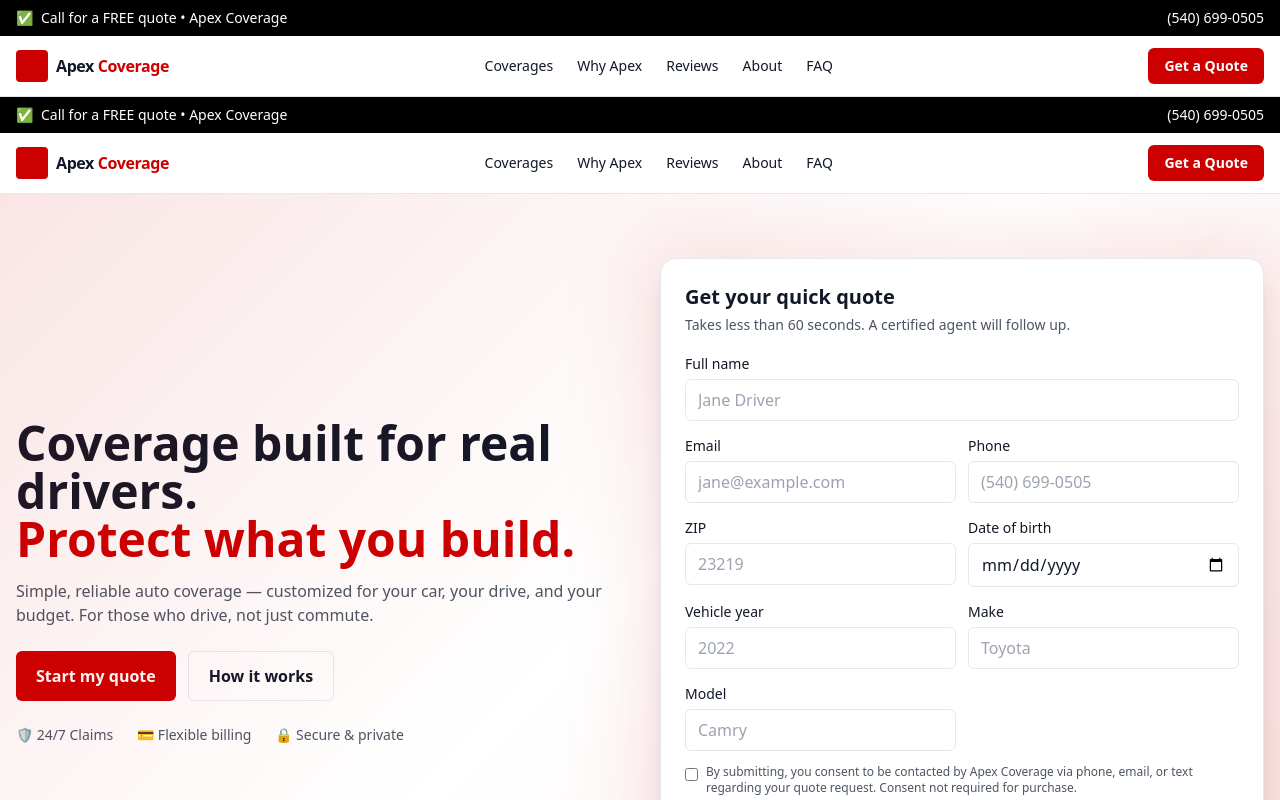
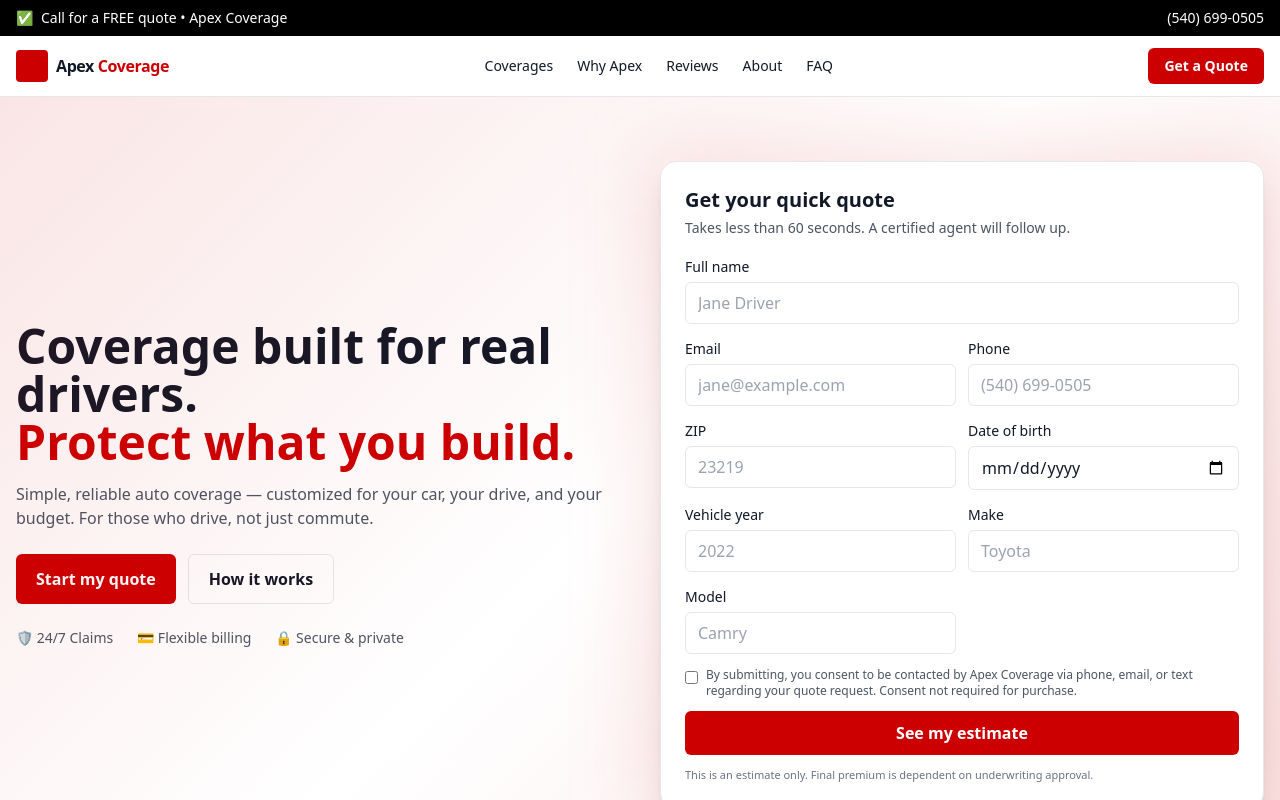
Before and after one commit to apexcoverage/Apex-Coverage-Site, a Next.js app: page / in a window 1280 px wide. Shown: the top 800 px of the page. Built offline with nearby package versions, Linux system fonts and the light colour scheme.

Commit message:
Update ApexCoverageSite.tsx

```diff
--- a/components/ApexCoverageSite.tsx
+++ b/components/ApexCoverageSite.tsx
@@ -51,51 +51,19 @@ export default function ApexCoverageSite() {
   }
 
   return (
-    <div className="min-h-screen bg-white text-gray-900">
-      {/* Top bar */}
-      <div className="bg-black text-white text-sm">
-        <div className="max-w-7xl mx-auto px-4 py-2 flex items-center justify-between">
-          <div className="flex items-center gap-2">
-            <span>✅</span>
-            <span>Call for a FREE quote • Apex Coverage</span>
-          </div>
-          <a href="tel:+15551234567" className="hover:opacity-90">
-            (540) 699-0505
-          </a>
-        </div>
-      </div>
-
-      {/* Navigation */}
-      <header className="sticky top-0 z-40 bg-white/90 backdrop-blur border-b">
-        <nav className="max-w-7xl mx-auto px-4 py-3 flex items-center justify-between">
-          <div className="flex items-center gap-2">
-            <div className="h-8 w-8 rounded" style={{ background: '#cc0000' }} />
-            <span className="font-semibold tracking-tight">
-              Apex <span style={{ color: '#cc0000' }}>Coverage</span>
-            </span>
-          </div>
-          <ul className="hidden md:flex items-center gap-6 text-sm">
-            <li><a href="#coverages" className="hover:text-[#cc0000]">Coverages</a></li>
-            <li><a href="#why" className="hover:text-[#cc0000]">Why Apex</a></li>
-            <li><a href="#reviews" className="hover:text-[#cc0000]">Reviews</a></li>
-            <li><a href="/about" className="hover:text-[#cc0000]">About</a></li>
-            <li><a href="#faq" className="hover:text-[#cc0000]">FAQ</a></li>
-          </ul>
-          <a href="#quote" className="inline-flex items-center gap-2 bg-[#cc0000] text-white px-4 py-2 rounded-md text-sm font-semibold hover:bg-red-700 transition">
-            Get a Quote
-          </a>
-        </nav>
-      </header>
-
+    <main className="min-h-screen bg-white text-gray-900">
       {/* Hero + Quote Card */}
       <section className="relative overflow-hidden">
-        <div className="absolute inset-0 pointer-events-none" style={{
-          backgroundImage: 'linear-gradient(135deg, rgba(204,0,0,.10), transparent, rgba(204,0,0,.10))'
-        }}/>
+        <div
+          className="absolute inset-0 pointer-events-none"
+          style={{
+            backgroundImage: 'linear-gradient(135deg, rgba(204,0,0,.10), transparent, rgba(204,0,0,.10))',
+          }}
+        />
         <div className="max-w-7xl mx-auto px-4 py-16 grid md:grid-cols-2 gap-10 items-center">
           <div>
             <h1 className="text-4xl md:text-5xl font-bold leading-tight">
-              Coverage built for real drivers.<br/>
+              Coverage built for real drivers.<br />
               <span className="text-[#cc0000]">Protect what you build.</span>
             </h1>
             <p className="mt-4 text-gray-600 max-w-prose">
@@ -157,8 +125,10 @@ export default function ApexCoverageSite() {
 
                   {formStatus === "error" && (
                     <div className="mb-3 rounded-md bg-red-50 border border-red-200 text-red-700 px-3 py-2 text-sm">
-                      We couldn’t submit your quote. Please try again in a moment or email
-                      {" "}<a className="underline" href="mailto:support@driveapexcoverage.com">support@driveapexcoverage.com</a>.
+                      We couldn’t submit your quote. Please try again in a moment or email{" "}
+                      <a className="underline" href="mailto:support@driveapexcoverage.com">
+                        support@driveapexcoverage.com
+                      </a>.
                     </div>
                   )}
 
@@ -200,7 +170,7 @@ export default function ApexCoverageSite() {
                         <input
                           type="checkbox"
                           checked={consent}
-                          onChange={(e)=>setConsent(e.target.checked)}
+                          onChange={(e) => setConsent(e.target.checked)}
                           className="mt-1"
                         />
                         <span>
@@ -243,7 +213,9 @@ export default function ApexCoverageSite() {
         <div className="grid md:grid-cols-2 gap-10 items-center">
           <div>
             <h2 className="text-3xl font-bold">Coverage that fits your life</h2>
-            <p className="mt-3 text-gray-600">Choose your protection level and fine-tune deductibles. We’ll help you balance price and protection in plain English.</p>
+            <p className="mt-3 text-gray-600">
+              Choose your protection level and fine-tune deductibles. We’ll help you balance price and protection in plain English.
+            </p>
             <ul className="mt-6 space-y-3">
               {[
                 { t: 'Liability', d: 'Meets state requirements and protects you from at-fault damages.' },
@@ -306,17 +278,25 @@ export default function ApexCoverageSite() {
             </div>
           </div>
           <div className="relative border rounded-2xl p-6 bg-white">
-            <div className="absolute -inset-2 rounded-2xl" style={{
-              backgroundImage: 'linear-gradient(120deg, rgba(204,0,0,.12), transparent, rgba(204,0,0,.12))'
-            }}/>
+            <div
+              className="absolute -inset-2 rounded-2xl"
+              style={{
+                backgroundImage: 'linear-gradient(120deg, rgba(204,0,0,.12), transparent, rgba(204,0,0,.12))',
+              }}
+            />
             <h3 className="font-semibold">Switch & save in minutes</h3>
-            <p className="text-sm text-gray-600">Have a policy already? We’ll review it and show you options side-by-side.</p>
+            <p className="text-sm text-gray-600">
+              Have a policy already? We’ll review it and show you options side-by-side.
+            </p>
             <ul className="mt-4 space-y-2 text-sm">
               <li>✔️ Cancel-safe onboarding</li>
               <li>✔️ No hidden fees</li>
               <li>✔️ Digital ID cards</li>
             </ul>
-            <a href="#quote" className="mt-5 inline-flex items-center gap-2 px-4 py-2 rounded-md bg-[#cc0000] text-white font-semibold hover:bg-red-700">
+            <a
+              href="#quote"
+              className="mt-5 inline-flex items-center gap-2 px-4 py-2 rounded-md bg-[#cc0000] text-white font-semibold hover:bg-red-700"
+            >
               Start my quote
             </a>
           </div>
@@ -355,53 +335,14 @@ export default function ApexCoverageSite() {
         <div className="absolute inset-0 bg-[#cc0000]/5 -z-10" />
         <div className="max-w-7xl mx-auto px-4 py-12 flex flex-col md:flex-row items-center justify-between gap-4">
           <h3 className="text-2xl font-bold">Ready to get covered?</h3>
-          <a href="#quote" className="inline-flex items-center gap-2 bg-[#cc0000] text-white px-5 py-3 rounded-md font-semibold hover:bg-red-700">
+          <a
+            href="#quote"
+            className="inline-flex items-center gap-2 bg-[#cc0000] text-white px-5 py-3 rounded-md font-semibold hover:bg-red-700"
+          >
             Start my quote
           </a>
         </div>
       </section>
-
-      {/* Footer */}
-      <footer className="bg-black text-gray-300">
-        <div className="max-w-7xl mx-auto px-4 py-10 grid md:grid-cols-4 gap-8">
-          <div>
-            <div className="flex items-center gap-2">
-              <div className="h-8 w-8 rounded" style={{ background: '#cc0000' }} />
-              <span className="font-semibold text-white">Apex Coverage</span>
-            </div>
-            <p className="mt-3 text-sm">For those who drive, not just commute.</p>
-          </div>
-          <div>
-            <div className="font-semibold text-white">Company</div>
-            <ul className="mt-3 space-y-2 text-sm">
-              <li><a href="#">About</a></li>
-              <li><a href="#">Careers</a></li>
-              <li><a href="#">Press</a></li>
-            </ul>
-          </div>
-          <div>
-            <div className="font-semibold text-white">Support</div>
-            <ul className="mt-3 space-y-2 text-sm">
-              <li><a href="#">Make a claim</a></li>
-              <li><a href="#">Billing</a></li>
-              <li><a href="#">Help center</a></li>
-            </ul>
-          </div>
-          <div>
-            <div className="font-semibold text-white">Contact</div>
-            <ul className="mt-3 space-y-2 text-sm">
-              <li>(540) 699-0505</li>
-              <li>support@driveapexcoverage.com</li>
-              <li>571 Rolling St, Richmond, VA</li>
-            </ul>
-          </div>
-        </div>
-        <div className="border-t border-white/10">
-          <div className="max-w-7xl mx-auto px-4 py-6 text-xs text-gray-400">
-            © {new Date().getFullYear()} Apex Coverage. All rights reserved. Policy forms and rates subject final approval. This site provides general info and is not a binding offer of insurance. <a href="#" className="underline">Privacy</a> • <a href="#" className="underline">Terms</a>
-          </div>
-        </div>
-      </footer>
-    </div>
+    </main>
   );
 }
```
